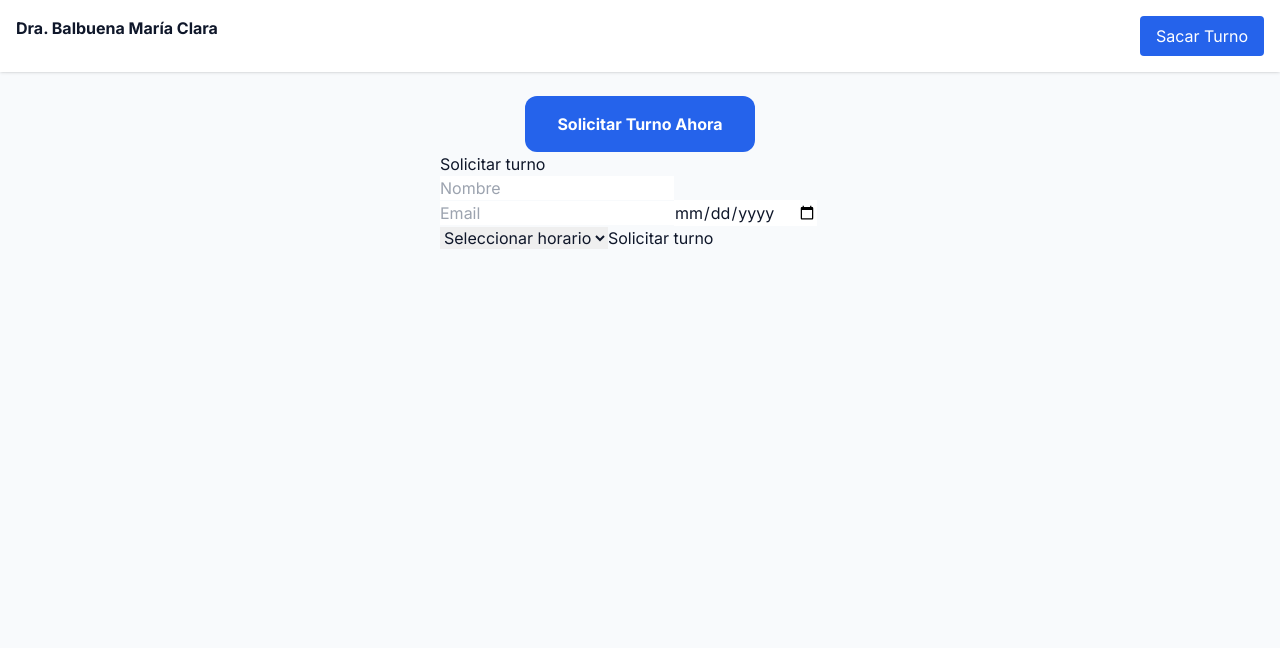
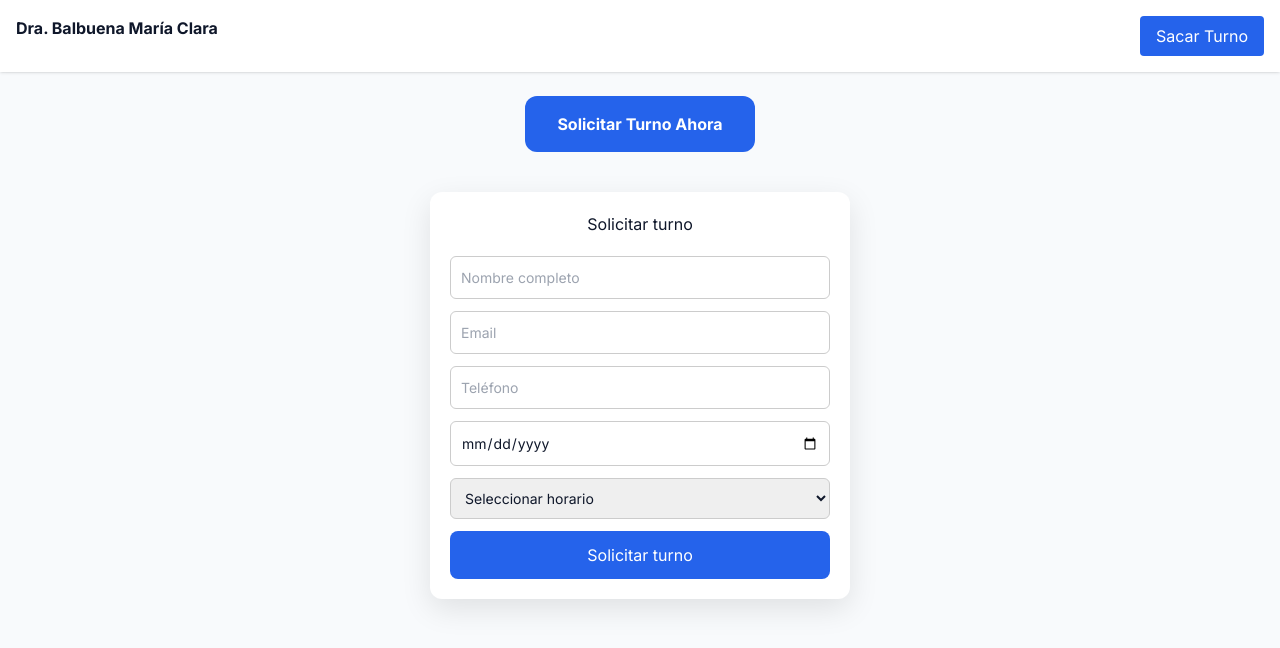
Before and after one commit to gunnerctes/PAG-CLARA-CON-TURNOS, a React (Vite) app: page / in a window 1280 px wide. Both pictures are taken after a click on the button "Sacar Turno". Shown: the top 648 px of the page. Built offline with nearby package versions, Linux system fonts and the light colour scheme.

Commit message:
Update Turnero.tsx

```diff
--- a/components/Turnero.tsx
+++ b/components/Turnero.tsx
@@ -3,6 +3,7 @@ import { useState } from "react";
 type TurnoData = {
   nombre: string;
   email: string;
+  telefono: string;
   fecha: string;
   hora: string;
 };
@@ -21,85 +22,90 @@ export default function Turnero() {
   const [form, setForm] = useState<TurnoData>({
     nombre: "",
     email: "",
+    telefono: "",
     fecha: "",
     hora: "",
   });
 
-  const [error, setError] = useState<string | null>(null);
-  const [ok, setOk] = useState<string | null>(null);
+  const [mensaje, setMensaje] = useState<string | null>(null);
+  const [loading, setLoading] = useState(false);
 
   function handleChange(
     e: React.ChangeEvent<HTMLInputElement | HTMLSelectElement>
   ) {
-    setForm({ ...form, [e.target.name]: e.target.value });
-    setError(null);
-    setOk(null);
-  }
-
-  function validarDia(fecha: string) {
-    const date = new Date(fecha);
-    const dia = date.getDay(); // 0 domingo - 6 sábado
-
-    const diasAtencion = [1, 2, 3, 4, 5]; // lunes a viernes
-
-    return diasAtencion.includes(dia);
+    setForm({
+      ...form,
+      [e.target.name]: e.target.value,
+    });
   }
 
   function handleSubmit(e: React.FormEvent) {
     e.preventDefault();
+    setLoading(true);
+    setMensaje(null);
 
-    if (!form.nombre || !form.email || !form.fecha || !form.hora) {
-      setError("Completá todos los campos");
-      return;
-    }
-
-    if (!validarDia(form.fecha)) {
-      setError("Día sin atención");
-      return;
-    }
-
-    // SIMULACIÓN OK (no backend todavía)
-    setOk("Turno solicitado correctamente");
+    // Simulación segura (NO backend)
+    setTimeout(() => {
+      setLoading(false);
+      setMensaje("✅ Turno solicitado correctamente");
       setForm({
         nombre: "",
         email: "",
+        telefono: "",
         fecha: "",
         hora: "",
       });
+    }, 800);
   }
 
   return (
-    <div style={{ maxWidth: 400, margin: "0 auto" }}>
-      <h2>Solicitar turno</h2>
+    <div style={styles.container}>
+      <h2 style={styles.title}>Solicitar turno</h2>
 
-      <form onSubmit={handleSubmit}>
+      <form onSubmit={handleSubmit} style={styles.form}>
         <input
-          type="text"
           name="nombre"
-          placeholder="Nombre"
+          placeholder="Nombre completo"
           value={form.nombre}
           onChange={handleChange}
+          required
+          style={styles.input}
         />
 
         <input
+          name="email"
           type="email"
-          name="email"
           placeholder="Email"
           value={form.email}
           onChange={handleChange}
+          required
+          style={styles.input}
         />
 
         <input
+          name="telefono"
+          placeholder="Teléfono"
+          value={form.telefono}
+          onChange={handleChange}
+          required
+          style={styles.input}
+        />
+
+        <input
+          name="fecha"
           type="date"
-          name="fecha"
           value={form.fecha}
           onChange={handleChange}
+          required
+          style={styles.input}
         />
 
         <select
           name="hora"
           value={form.hora}
           onChange={handleChange}
+          required
+          style={styles.input}
         >
           <option value="">Seleccionar horario</option>
           {HORARIOS.map((h) => (
@@ -109,11 +115,52 @@ export default function Turnero() {
           ))}
         </select>
 
-        <button type="submit">Solicitar turno</button>
+        <button type="submit" disabled={loading} style={styles.button}>
+          {loading ? "Enviando..." : "Solicitar turno"}
+        </button>
+
+        {mensaje && <p style={styles.msg}>{mensaje}</p>}
       </form>
-
-      {error && <p style={{ color: "red" }}>{error}</p>}
-      {ok && <p style={{ color: "green" }}>{ok}</p>}
     </div>
   );
 }
+
+const styles: { [key: string]: React.CSSProperties } = {
+  container: {
+    maxWidth: 420,
+    margin: "40px auto",
+    padding: 20,
+    borderRadius: 12,
+    background: "#ffffff",
+    boxShadow: "0 10px 30px rgba(0,0,0,0.1)",
+  },
+  title: {
+    textAlign: "center",
+    marginBottom: 20,
+  },
+  form: {
+    display: "flex",
+    flexDirection: "column",
+    gap: 12,
+  },
+  input: {
+    padding: 10,
+    borderRadius: 6,
+    border: "1px solid #ccc",
+    fontSize: 14,
+  },
+  button: {
+    padding: 12,
+    borderRadius: 8,
+    border: "none",
+    background: "#2563eb",
+    color: "#fff",
+    fontSize: 16,
+    cursor: "pointer",
+  },
+  msg: {
+    marginTop: 10,
+    textAlign: "center",
+    color: "green",
+  },
+};
```
Lines whose indentation alone changed are shown as unchanged.
